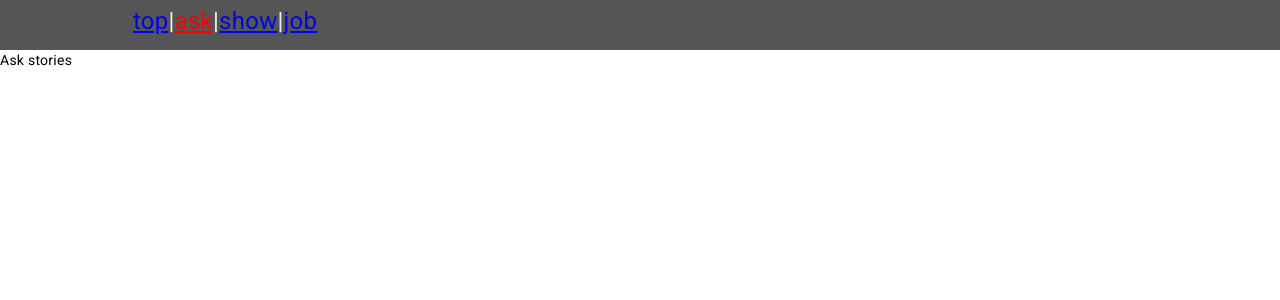
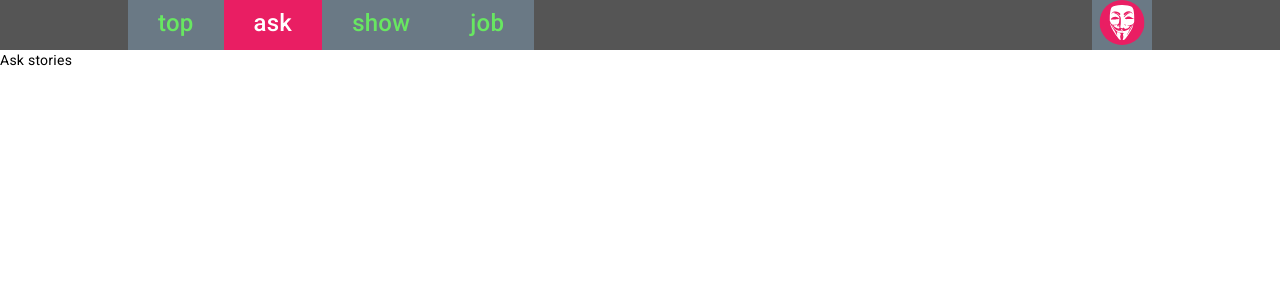
Before and after one commit to attiladekany/hacker-news-angular, an Angular app: page /news/ask in a window 1280 px wide. Shown: the top 300 px of the page. Built offline with nearby package versions, Linux system fonts and the light colour scheme.

Commit message:
feat: design header & refine grid tiles

```diff
--- a/src/_variables.scss
+++ b/src/_variables.scss
@@ -1 +1,2 @@
 $headerHeight: 50;
+$pink: #e91e63;
--- a/src/app/comonents/header/header.component.html
+++ b/src/app/comonents/header/header.component.html
@@ -1,8 +1,19 @@
 <div id="header" class="header sticky">
   <div class="link-elements">
-    <div class="header-link"><a [routerLink]="'/news/top'" routerLinkActive="active-link">top</a>|</div>
-    <div class="header-link"><a [routerLink]="'/news/ask'" routerLinkActive="active-link">ask</a>|</div>
-    <div class="header-link"><a [routerLink]="'/news/show'" routerLinkActive="active-link">show</a>|</div>
-    <div class="header-link"><a [routerLink]="'/news/job'" routerLinkActive="active-link">job</a></div>
+    <div class="header-element">
+      <a [routerLink]="'/news/top'" class="link-item" routerLinkActive="active-link"><span class="link-text">top</span></a>
+    </div>
+    <div class="header-element">
+      <a [routerLink]="'/news/ask'" class="link-item" routerLinkActive="active-link"><span class="link-text">ask</span></a>
+    </div>
+    <div class="header-element">
+      <a [routerLink]="'/news/show'" class="link-item" routerLinkActive="active-link"><span class="link-text">show</span></a>
+    </div>
+    <div class="header-element">
+      <a [routerLink]="'/news/job'" class="link-item" routerLinkActive="active-link"><span class="link-text">job</span></a>
+    </div>
+  </div>
+  <div class="avatar" [routerLink]="'/news/top'">
+    <anonymous-svg class="avatar-svg" mat-card-avatar [fillColor]="'#e91e63'" [width]="45" [height]="45" [borderRadius]="45"></anonymous-svg>
   </div>
 </div>
--- a/src/app/comonents/header/header.component.scss
+++ b/src/app/comonents/header/header.component.scss
@@ -1,4 +1,9 @@
 @import '../../../variables';
+$activeBackgroundColor: $pink;
+$activeTextColor: white;
+
+$linkBackgroundColor: #6a7985;
+$linkColor: #68e761;
 
 .sticky {
   position: fixed;
@@ -9,23 +14,86 @@
 .header {
   height: $headerHeight + px;
   z-index: 1000;
-  padding-left: 10%;
 
   background: #555;
-  color: #f1f1f1;
 
   .link-elements {
-    margin: 5px;
+    margin: 0 0 0 10%;
+    height: 100%;
 
-    .header-link {
+    .header-element:has(.active-link) {
+      background-color: $activeBackgroundColor;
+    }
+
+    /* vertically centered floated elements*/
+    .header-element::before {
+      content: '';
+      display: inline-block;
+      vertical-align: middle;
+      height: 100%;
+    }
+
+    .header-element:hover {
+      background-color: $activeBackgroundColor;
+    }
+
+    .header-element:hover .link-item {
+      color: $activeTextColor;
+    }
+
+    .header-element {
+      height: 100%;
       float: left;
       font-size: 24px;
-      font-weight: 400;
-      line-height: 32px;
+      font-weight: 500;
+      background-color: $linkBackgroundColor;
+
+      .link-item {
+        color: $linkColor;
+        text-decoration: none;
+      }
+
+      .link-text {
+        padding: 30px;
+      }
 
       .active-link {
-        color: red;
+        background-color: $activeBackgroundColor;
+        color: $activeTextColor;
       }
     }
   }
+
+  .avatar:hover {
+    cursor: pointer;
+    background-color: $pink;
+    transition: background-color 1s;
+  }
+
+  .avatar {
+    transition: background-color 1s;
+
+    background-color: #6a7985;
+    position: absolute;
+    top: 0;
+    right: 0;
+    margin-right: 10%;
+    width: 60px;
+    height: 100%;
+    float: right;
+
+    /* Hide logo for mobile screens that are 600px or less */
+    @media screen and (max-width: 600px) {
+      display: none;
+    }
+
+    .avatar-svg {
+      margin: 0;
+      position: absolute;
+      top: 50%;
+      left: 50%;
+      transform: translate(-50%, -50%);
+      float: right;
+    }
+  }
 }
--- a/src/app/comonents/header/header.component.ts
+++ b/src/app/comonents/header/header.component.ts
@@ -1,11 +1,12 @@
 import { Component } from '@angular/core';
 import { RouterModule } from '@angular/router';
+import { AnonymousComponent } from '../anonymous/anonymous.component';
 
 @Component({
   selector: 'app-header',
   templateUrl: './header.component.html',
   styleUrls: ['./header.component.scss'],
-  imports: [RouterModule],
+  imports: [RouterModule, AnonymousComponent],
   standalone: true,
 })
 export class HeaderComponent {}
--- a/src/app/pages/top/top.component.html
+++ b/src/app/pages/top/top.component.html
@@ -1,9 +1,9 @@
 <div class="wrapper">
   <div class="content">
-    <h1>Top hacker news</h1>
+    <h1 class="title">Top hacker news</h1>
 
     <div class="grid-container">
-      <mat-card class="hacker-card" *ngFor="let item of items$ | async">
+      <mat-card class="hacker-card" *ngFor="let item of items$ | async" (click)="onUrlClicked(item.url)">
         <mat-card-header>
           <anonymous-svg
             class="header-image"
@@ -14,20 +14,24 @@
             [borderRadius]="50"
           ></anonymous-svg>
 
-          <mat-card-title> {{ item?.title }}</mat-card-title>
-          <mat-card-subtitle>{{ item?.by }}</mat-card-subtitle>
+          <mat-card-title class="card-title"> {{ item?.title }}</mat-card-title>
+          <mat-card-subtitle class="card-subtitle">{{ item?.by }}</mat-card-subtitle>
         </mat-card-header>
 
-        <mat-card-content>
-          <div>url: {{ item?.url }}</div>
-          <div>type: {{ item?.type }}</div>
-          <div>score: {{ item?.score }}</div>
-          <div>Date: {{ item.time | localeDate }}</div>
+        <mat-card-content class="mat-card-content">
+          <div class="flex-container">
+            <div class="card-text-content">
+              <div>type: {{ item?.type }}</div>
+              <div>score: {{ item?.score }}</div>
+              <div>Date: {{ item.time | localeDate }}</div>
+            </div>
+          </div>
+          <a class="outer-link" [href]="item?.url" (click)="$event.preventDefault()">
+            <span class="outer-link-text">
+              {{ item?.url }}
+            </span>
+          </a>
         </mat-card-content>
-
-        <mat-card-actions>
-          <button mat-button (click)="onUrlClicked(item.url)">Navigate</button>
-        </mat-card-actions>
       </mat-card>
     </div>
   </div>
--- a/src/app/pages/top/top.component.scss
+++ b/src/app/pages/top/top.component.scss
@@ -1,21 +1,33 @@
 @import '../../../variables';
+$margin: 100;
+$linkColor: #7a7878;
 
+// Todo: set opacity background
 .wrapper {
   margin-top: $headerHeight + px;
   width: 100%;
   background-image: url('./../../background-security.svg');
   background-repeat: repeat-y;
+
+  .title {
+    text-align: right;
+    font-family: cursive;
+    font-size: xxx-large;
+    margin-top: $margin + px;
+    margin-bottom: $margin + px;
+  }
 }
 
 .content {
   width: 80%;
+  height: 100%;
   margin: auto;
 }
 
 .grid-container {
   display: grid;
-  column-gap: 50px;
-  row-gap: 50px;
+  column-gap: 75px;
+  row-gap: 75px;
 
   //Ref.:
   // https://github.com/thisiszoaib/angular-card-grid-css
@@ -26,3 +38,55 @@
 .header-image {
   background-size: cover;
 }
+
+.navigate-button {
+  padding: 5px;
+  border: 1px solid red;
+}
+
+.flex-container {
+  display: flex;
+}
+
+.hacker-card {
+  .card-subtitle {
+    text-align: right;
+  }
+}
+
+.mat-mdc-card.mdc-card:hover {
+  transition: 0.5s;
+
+  background-color: #f5d09f;
+  cursor: pointer;
+  box-shadow: 8px 8px 2px 1px rgba(0, 0, 240, 0.1);
+
+  .card-title {
+    color: #2196f3;
+  }
+
+  .mat-card-content {
+    .flex-container {
+      color: black;
+    }
+  }
+}
+
+.mat-card-content {
+  white-space: nowrap;
+  overflow: hidden;
+  text-overflow: ellipsis;
+  .flex-container {
+    color: white;
+  }
+
+  color: $linkColor;
+
+  .outer-link {
+    color: $linkColor;
+  }
+
+  .outer-link:visited {
+    color: $pink;
+  }
+}
--- a/src/app/pages/top/top.component.ts
+++ b/src/app/pages/top/top.component.ts
@@ -38,6 +38,8 @@ export class TopComponent implements OnInit {
   onUrlClicked(url: string | undefined): void {
     if (!url) return;
 
+    if (!confirm(`Are you sure to open this page?\n${url}`)) return;
+
     window.open(url);
   }
 }
```
